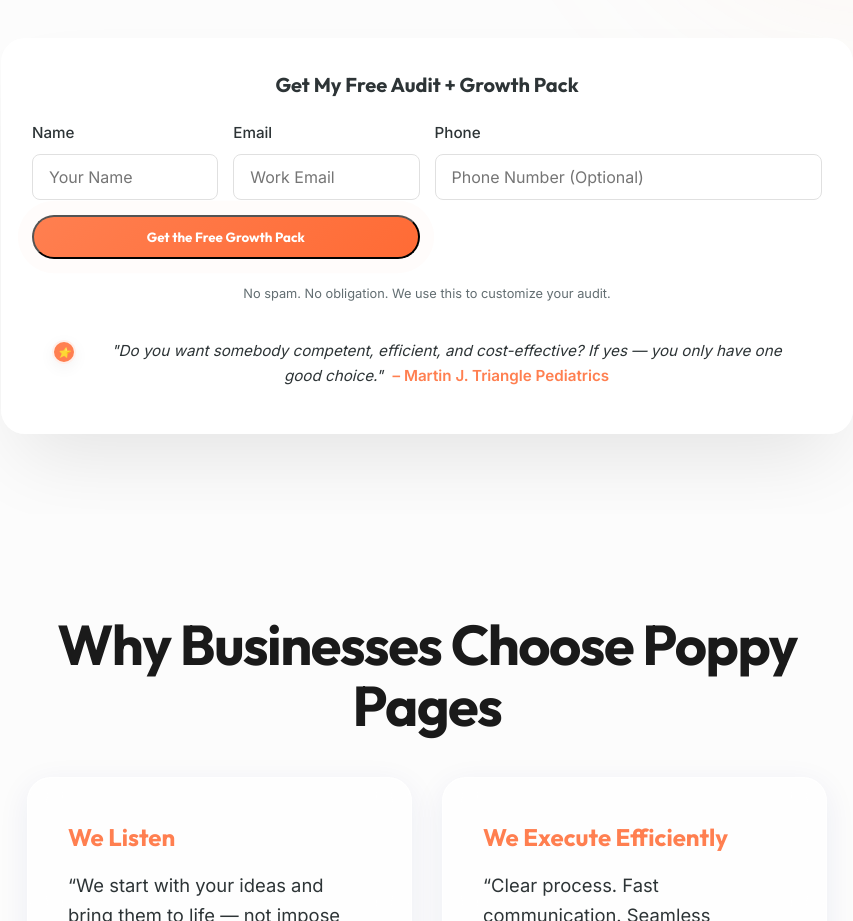
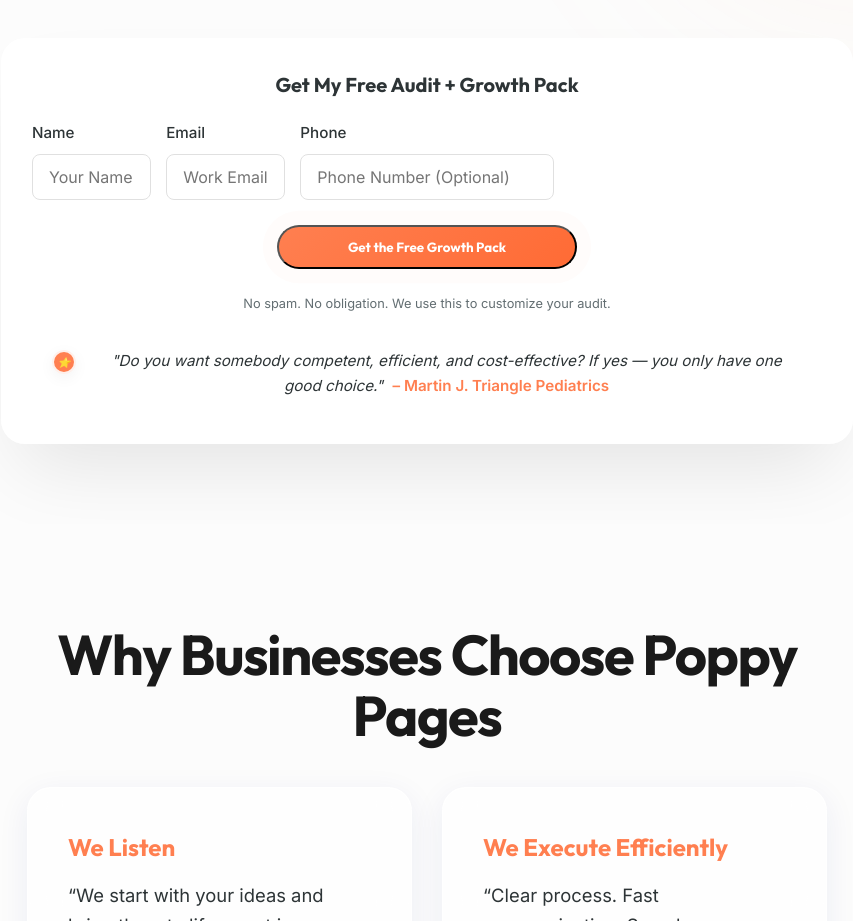
Before and after one commit to poppypages/poppy-pages, a plain HTML site: page index.html in a window 1280 px wide. Shown: the part 840-1761 px from the top of the page, without its empty margins (213-1066 px from the left). Drawn offline with Linux system fonts and the light colour scheme.

Commit message:
Admin login update, form grid fix

```diff
--- a/styles.css
+++ b/styles.css
@@ -1201,7 +1201,7 @@ footer {
 @media (min-width: 900px) {
     #lead-form-step-1 {
         display: grid;
-        grid-template-columns: 1fr 1fr;
+        grid-template-columns: 1fr 1fr 1fr;
         gap: 15px;
         align-items: end;
     }
@@ -1216,6 +1216,15 @@ footer {
     #lead-form-step-1 .form-group {
         margin-bottom: 0;
         width: 100%;
+    }
+
+    /* Button takes a full new row and is centered */
+    #lead-form-step-1 button {
+        grid-column: 1 / -1;
+        justify-self: center;
+        width: auto;
+        min-width: 300px;
+        margin-top: 10px;
     }
 
     /* Privacy Text spans full width */
```
Also changed, not shown: admin.html (+7 -2 lines).
